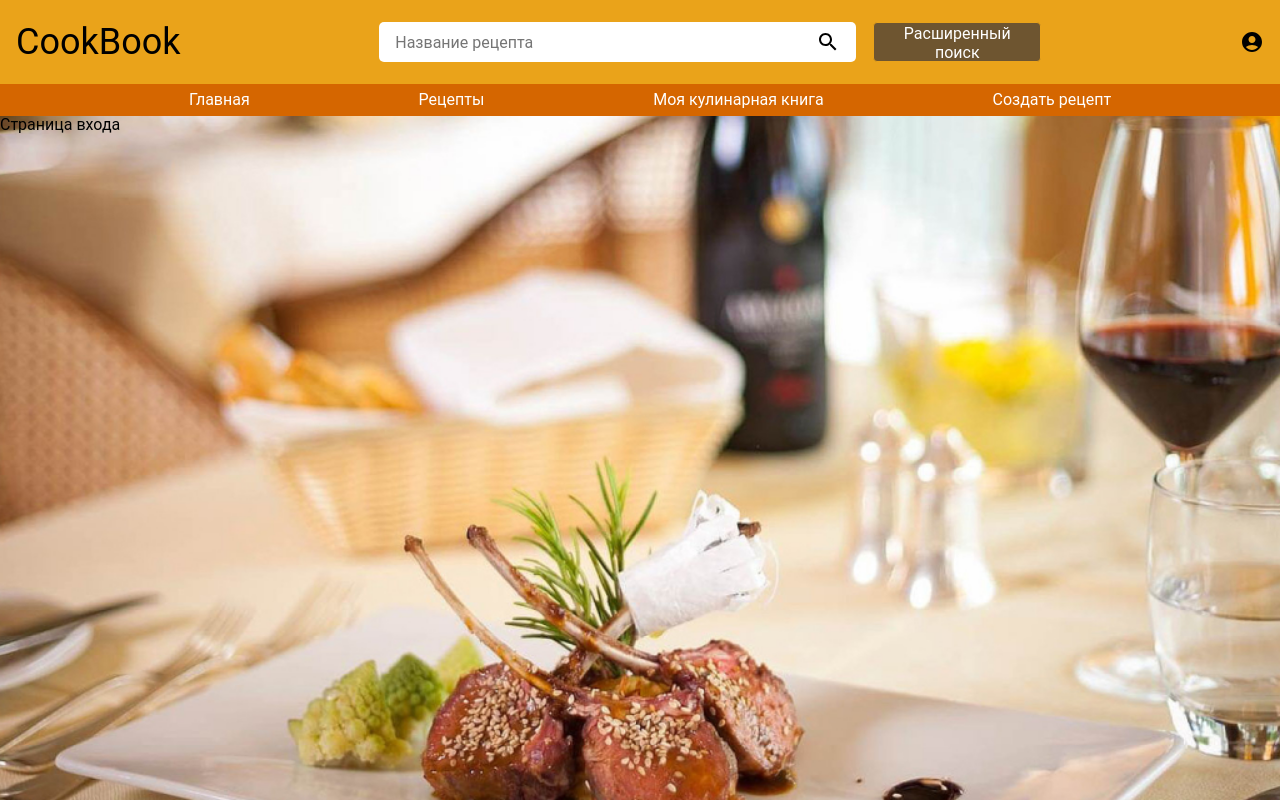
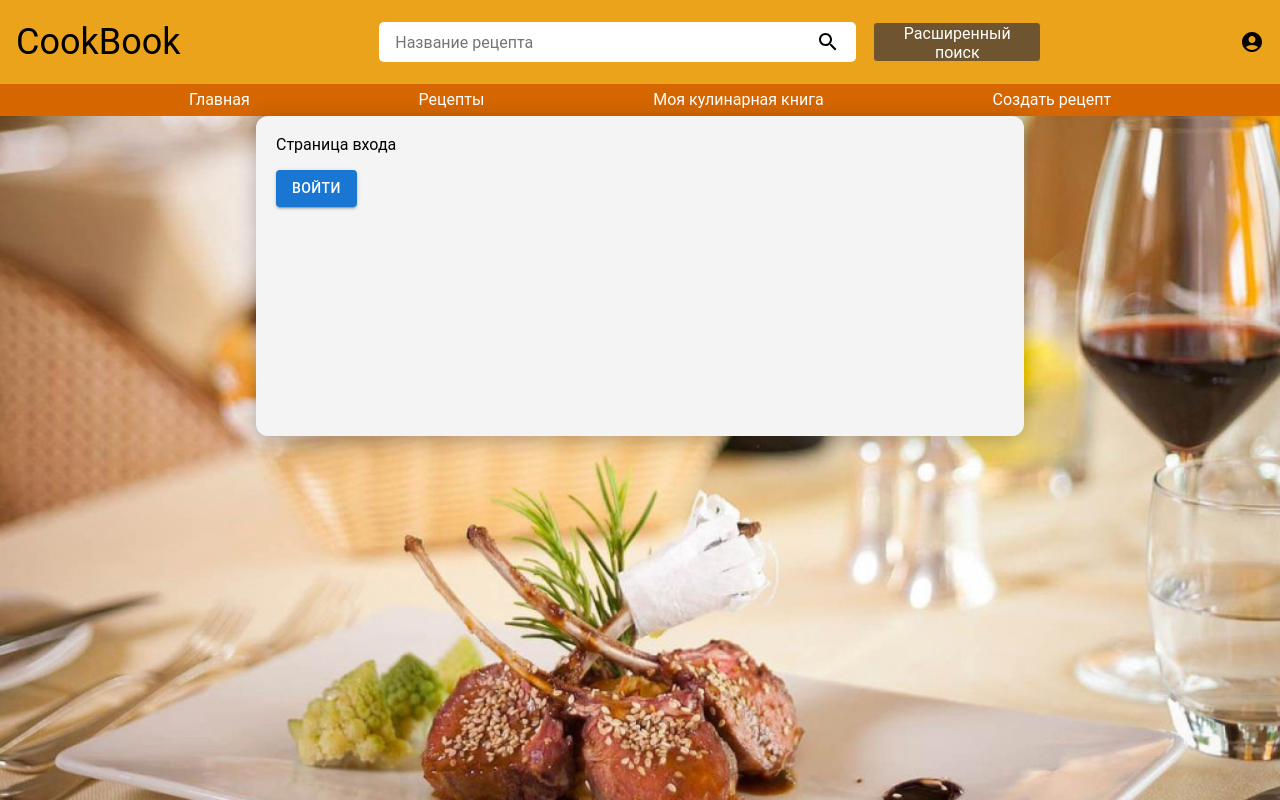
Before and after one commit to aranion/CookBook, a React (Create React App) app: page /login in a window 1280 px wide. Built offline with nearby package versions, Linux system fonts and the light colour scheme.

Commit message:
Временный вход на сайт

```diff
--- /dev/null
+++ b/src/components/LoginForm/index.js
@@ -0,0 +1,26 @@
+import { Button } from "@mui/material";
+import { useLocation, useNavigate } from "react-router";
+import { useAppDispatch } from "store";
+import { changeIsAuth } from "store/profile/actions";
+import styles from './loginForm.module.scss';
+
+export const LoginForm = () => {
+    const location = useLocation();
+    const navigate = useNavigate();
+    const dispatch = useAppDispatch();
+
+    function  logInFake () {
+        dispatch(changeIsAuth(true));
+        navigate(location.state.from.pathname);
+    }
+    return (
+        <div className={styles.center}>
+            Страница входа
+            <p>
+                <Button variant="contained" color="primary" onClick={logInFake}>
+                    Войти
+                </Button>
+            </p>
+        </div>
+    );
+};
--- a/src/components/LoginForm/index.tsx
+++ /dev/null
@@ -1,8 +0,0 @@
-
-export const LoginForm = () => {
-    return (
-        <div>
-            Страница входа
-        </div>
-    );
-};
--- /dev/null
+++ b/src/components/LoginForm/loginForm.module.scss
@@ -0,0 +1,14 @@
+@import '../../constants/_vars.scss';
+
+.center {
+  margin: 0 auto;
+  width: 60%;
+  background-color: $backgroundDefault;
+  background: $backgroundDefault;
+  box-shadow: $boxShadovDefault;
+  border-radius: $borderRadiusDefault;
+  min-height: 320px;
+  margin: 0px auto 20px;
+  padding: 20px;
+  box-sizing: border-box;
+}
--- a/src/components/Navigation/index.tsx
+++ b/src/components/Navigation/index.tsx
@@ -1,26 +1,6 @@
 import styles from "./navigation.module.scss";
 import { Link } from "react-router-dom";
 import { menuList } from "router/routeList";
-
-// Временный массив для отрисовки навигации
-const links = [
-  {
-    title: "Главная",
-    URL: "/",
-  },
-  {
-    title: "Все рецепты",
-    URL: "/Recipes",
-  },
-  {
-    title: "Моя кулинарная книга",
-    URL: "/cookbook",
-  },
-  {
-    title: "Добавить рецепт",
-    URL: "/addRecipe",
-  },
-];
 
 export const Navigation = () => {
   return (
--- a/src/components/RandomRecipe/index.tsx
+++ b/src/components/RandomRecipe/index.tsx
@@ -49,22 +49,22 @@ export const Recipe = ({ recipe }: { recipe: IRecipe }) => {
         <div className={styles["info-container"]}>
           <div className={styles["heading-container"]}>
             <span className={styles["heading-container__header"]}>
-              {recipe.title}
+              {recipe?.title}
             </span>
             <PrintIcon />
           </div>
           <ul>
-            {recipe.ingredients.map((item: Ingredients, index) => (
+            {recipe?.ingredients.map((item: Ingredients, index) => (
               <li key={index}>
                 {item.ingredient} - {item.amount}
               </li>
             ))}
           </ul>
-          <span>~{recipe.time} мин</span>
+          <span>~{recipe?.time} мин</span>
           <div className={styles["info-container__added-author"]}>
             <AccountCircleIcon />
             <span>
-              {recipe.author}
+              {recipe?.author}
             </span>
           </div>
           <div className={styles["info-container__added"]}>
@@ -74,7 +74,7 @@ export const Recipe = ({ recipe }: { recipe: IRecipe }) => {
             <DescriptionRecipe
               visible={isModal}
               title="Подробности рецепта"
-              idRecipe={recipe.id}
+              idRecipe={recipe?.id}
               footer={<Button variant="contained" color="primary" onClick={onClose}>Закрыть</Button>}
               onClose={onClose}
             />
--- a/src/pages/Home/Home.tsx
+++ b/src/pages/Home/Home.tsx
@@ -6,6 +6,9 @@ import { LastRecipes } from "components/LastRecipes";
 
 const Home = () => {
   const {data} = useAppSelector((state:RootState) => state.recipes);
+  const {profile} = useAppSelector((state:RootState) => state);
+  console.log('data',data);
+  console.log('profile', profile);
 
   function getRandomInt(min: number, max: number) {
     min = Math.ceil(min);
--- a/src/router/index.tsx
+++ b/src/router/index.tsx
@@ -1,15 +1,15 @@
-import {Suspense} from 'react'
-import {useAuth} from 'hooks/useAuth';
-import {Routes, Route, Navigate, useNavigate, useLocation} from 'react-router';
-import {routeList, IRoute} from './routeList'
-import Login from 'pages/Login';
+import {Suspense} from 'react';
+// import {useAuth} from 'hooks/useAuth';
+import {Routes, Route, Navigate, useLocation} from 'react-router';
+import {routeList, IRoute} from './routeList';
+import { RootState, useAppSelector } from 'store';
 
 export const AppRouter = () => {
     // const {isAuth} = useAuth();
-    const isAuth = false
-
+    // const isAuth = false
+    const {isAuth} = useAppSelector((state:RootState) => state.profile);
     const location = useLocation();
-    const navigate = useNavigate();
+    // const navigate = useNavigate();
 
     if (isAuth) return <Suspense fallback={<div>Загрузка...</div>}>
         <Routes>
--- a/src/store/index.ts
+++ b/src/store/index.ts
@@ -1,9 +1,11 @@
 import { combineReducers, createStore } from 'redux';
 import { TypedUseSelectorHook, useDispatch, useSelector } from "react-redux";
 import { recipeReducer } from "./recipe/reducer";
+import { profileReducer } from "./profile/reducer";
 
 const rootReducer = combineReducers({
     recipes: recipeReducer,
+    profile: profileReducer
 });
 const store = createStore(
     rootReducer
--- /dev/null
+++ b/src/store/profile/actions.ts
@@ -0,0 +1,5 @@
+import { ProfileActionTypes } from './types'
+
+export const changeIsAuth = () => ({
+    type: ProfileActionTypes.FETCH_PROFILE_SUCCESS
+});
--- /dev/null
+++ b/src/store/profile/reducer.ts
@@ -0,0 +1,17 @@
+import { Action, ProfileState, ProfileActionTypes } from "./types";
+
+const initialState: ProfileState = {
+    isAuth: false,
+}
+
+export const profileReducer = (state = initialState, action: Action) => {
+    switch (action.type) {
+        case ProfileActionTypes.FETCH_PROFILE_SUCCESS:
+            return {
+                ...state,
+                isAuth: !state.isAuth
+            }
+        default:
+            return state
+    }
+}
--- /dev/null
+++ b/src/store/profile/types.ts
@@ -0,0 +1,56 @@
+export type Action = {
+    type: string
+    payload: boolean | Error | number | string
+}
+
+export interface ProfileState {
+    isAuth: boolean
+}
+
+export enum ProfileActionTypes {
+    FETCH_PROFILE_SUCCESS = '@profile/FETCH_PROFILE_SUCCESS',
+    FETCH_PROFILE_ERROR='@profile/FETCH_PROFILE_ERROR'
+}
+
+// interface FetchRecipeAction {
+//     type: RecipeActionTypes.FETCH_RECIPES
+// }
+
+// interface FetchRecipeSuccessAction {
+//     type: RecipeActionTypes.FETCH_RECIPES_SUCCESS;
+//     payload: IRecipe[];
+// }
+
+interface FetchProfileErrorAction {
+    type: ProfileActionTypes.FETCH_PROFILE_ERROR;
+    payload: Error;
+}
+
+// interface AddRecipeAction {
+//     type: RecipeActionTypes.ADD_RECIPE;
+//     payload: IRecipe;
+// }
+
+// interface ModifyRecipeAction {
+//     type: RecipeActionTypes.MODIFY_RECIPE;
+//     payload: IRecipe;
+// }
+
+// interface DeleteRecipeAction {
+//     type: RecipeActionTypes.DELETE_RECIPE;
+//     payload: string;
+// }
+
+// interface SetRecipesPage {
+//     type: RecipeActionTypes.SET_RECIPES_PAGE;
+//     payload: number;
+// }
+
+export type ProfileAction =
+    // FetchRecipeAction |
+    FetchProfileErrorAction
+//     | FetchRecipeSuccessAction
+//     | AddRecipeAction
+//     | ModifyRecipeAction
+//     | DeleteRecipeAction
+//     | SetRecipesPage
```
Also changed, not shown: 1 other file (tests, documents, lock files or other folders).
